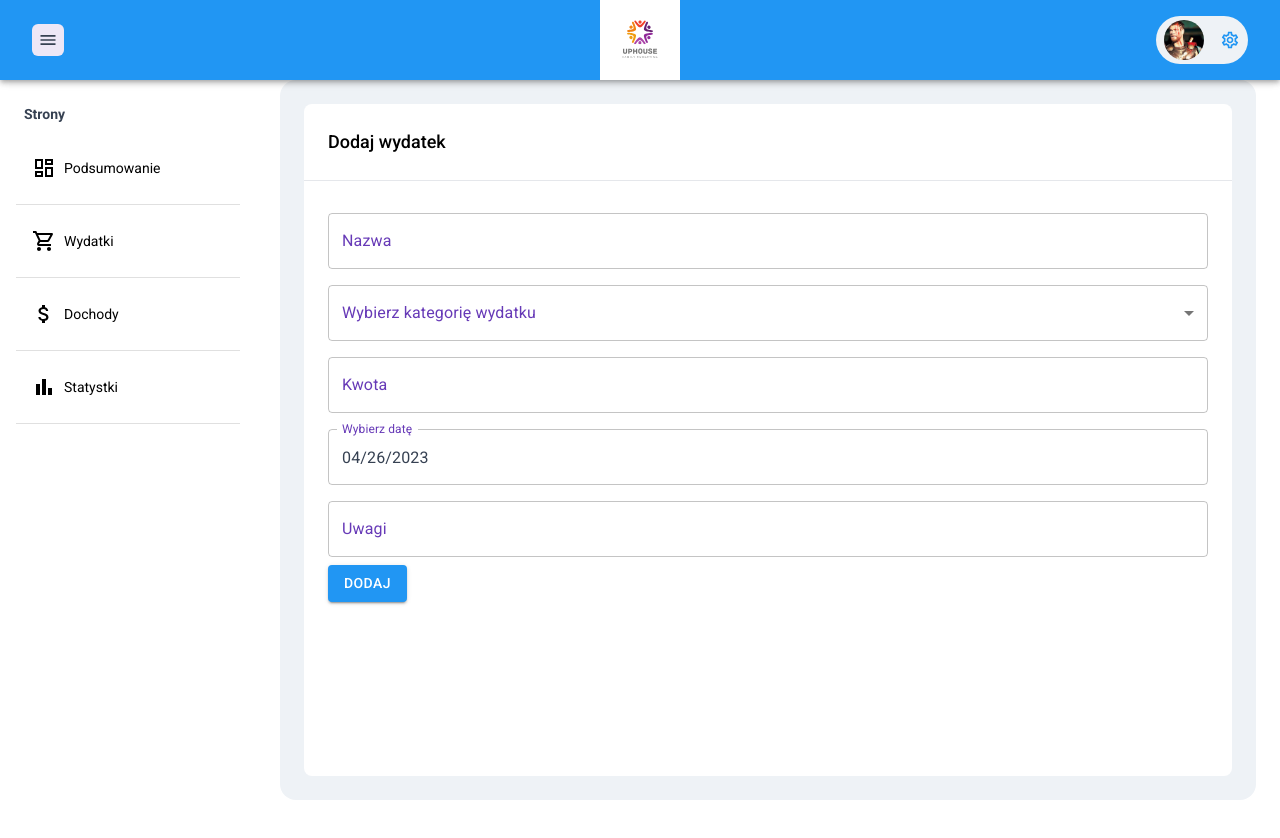
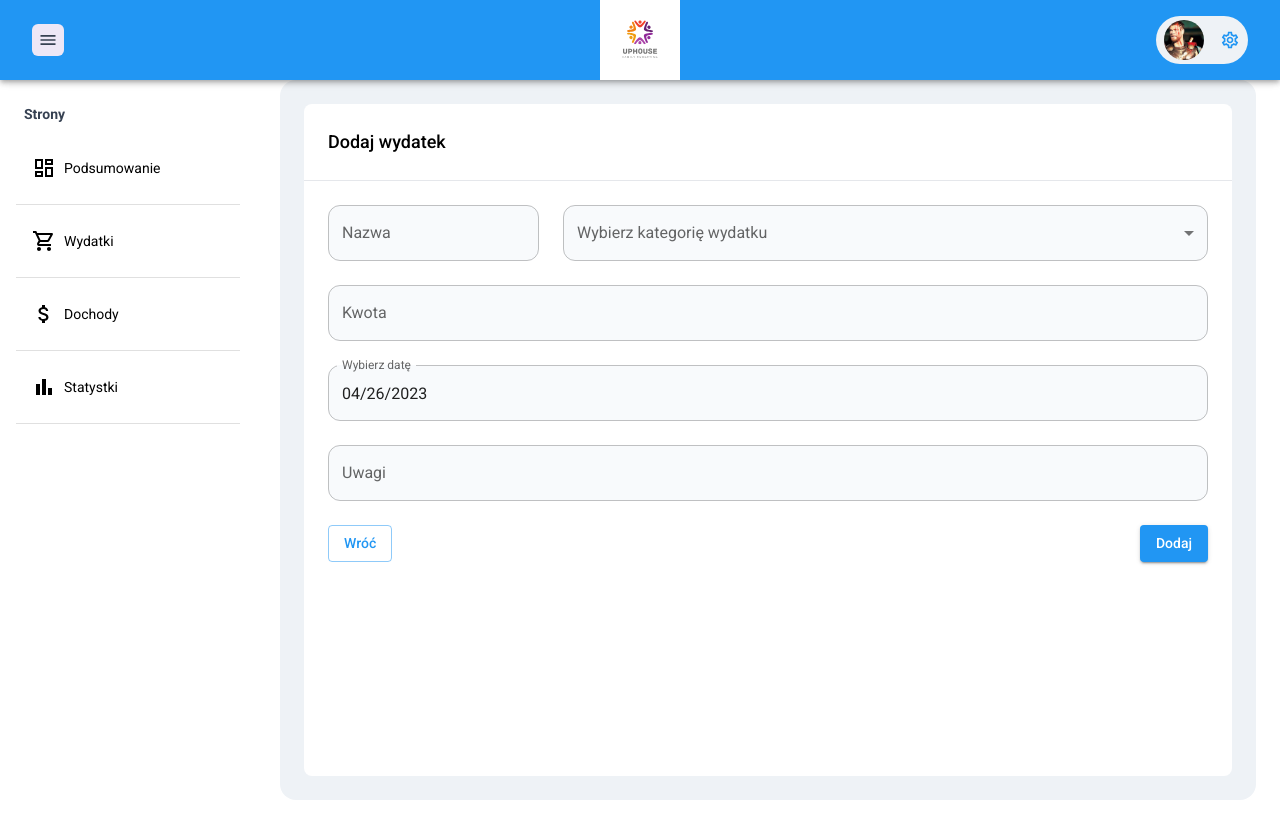
Before and after one commit to MateuszMyrcik/family-budget-web-app, a Next.js app: page /expense in a window 1280 px wide. Shown: the top 838 px of the page. Built offline with nearby package versions, Linux system fonts and the light colour scheme.

Commit message:
feat(expenses): form styling, mui global theme refactor

```diff
--- a/src/app/layout/constants.tsx
+++ b/src/app/layout/constants.tsx
@@ -5,8 +5,10 @@ import {
   ShoppingCartOutlined,
 } from "@mui/icons-material";
 
+export type PathName = "/" | "/expenses" | "/incomes" | "/stats";
+
 type NavItem = {
-  path: string;
+  path: PathName;
   label: string;
   suffix?: JSX.Element;
 };
--- a/src/app/layout/index.ts
+++ b/src/app/layout/index.ts
@@ -1,2 +1,3 @@
 export { PrimaryTemplate } from "./PrimaryTemplate";
 export { LayoutContext, LayoutProvider, useLayout } from "./Context";
+export { getRoutePath } from "./lib";
--- /dev/null
+++ b/src/app/layout/lib.ts
@@ -0,0 +1,6 @@
+import { NAV_ITEMS, PathName } from "./constants";
+
+export const getRoutePath = (path: PathName): string => {
+  const navItem = NAV_ITEMS.find((item) => item.path === path);
+  return navItem ? navItem.path : "/";
+};
--- a/src/pages/_app.tsx
+++ b/src/pages/_app.tsx
@@ -18,6 +18,44 @@ const roboto = Roboto({
 });
 
 const theme = createTheme({
+  components: {
+    MuiOutlinedInput: {
+      styleOverrides: {
+        root: {
+          borderRadius: 12,
+        },
+      },
+    },
+    MuiInputBase: {
+      styleOverrides: {
+        root: {
+          backgroundColor: "#F8FAFC",
+        },
+      },
+    },
+    MuiFormGroup: {
+      styleOverrides: {
+        root: {
+          gap: 24,
+          paddingBottom: 24,
+        },
+      },
+    },
+  },
+  typography: {
+    button: {
+      // fontFamily: roboto
+      textTransform: "capitalize",
+    },
+    fontFamily: [
+      "Roboto",
+      "-apple-system",
+      "BlinkMacSystemFont",
+      '"Segoe UI"',
+      "Arial",
+      "sans-serif",
+    ].join(","),
+  },
   palette: {
     background: {
       default: "#ffffff",
@@ -28,12 +66,12 @@ const theme = createTheme({
       dark: "#1e88e5",
       contrastText: "#ffffff",
     },
-    secondary: {
-      light: "#ede7f6",
-      main: "#673ab7",
-      dark: "#5e35b1",
-      contrastText: "#ffffff",
-    },
+    // secondary: {
+    //   light: "#ede7f6",
+    //   main: "#673ab7",
+    //   dark: "#5e35b1",
+    //   contrastText: "#ffffff",
+    // },
     success: {
       light: "#b9f6ca",
       main: "#00e676",
@@ -44,29 +82,28 @@ const theme = createTheme({
       main: "#f44336",
       dark: "#c62828",
     },
-    warning: {
-      light: "#fff8e1",
-      main: "#ffe57f",
-      dark: "#ffc107",
-    },
-    info: {
-      light: "#eef2f6",
-      main: "#2196f3",
-      dark: "#1e88e5",
-    },
-    grey: {
-      50: "#F8FAFC",
-      100: "#EEF2F6",
-      200: "#E3E8EF",
-      300: "#CDD5DF",
-      500: "#697586",
-      600: "#4B5565",
-      700: "#364152",
-      900: "#121926",
-    },
+    // warning: {
+    //   light: "#fff8e1",
+    //   main: "#ffe57f",
+    //   dark: "#ffc107",
+    // },
+    // info: {
+    //   light: "#eef2f6",
+    //   main: "#2196f3",
+    //   dark: "#1e88e5",
+    // },
+    // grey: {
+    //   50: "#F8FAFC",
+    //   100: "#EEF2F6",
+    //   200: "#E3E8EF",
+    //   300: "#CDD5DF",
+    //   500: "#697586",
+    //   600: "#4B5565",
+    //   700: "#364152",
+    //   900: "#121926",
+    // },
     text: {
-      primary: "#364152",
-      secondary: "#673ab7",
+      primary: "#212121",
     },
   },
 });
--- a/src/shared/ui-kit/forms/text-field/index.tsx
+++ b/src/shared/ui-kit/forms/text-field/index.tsx
@@ -2,12 +2,11 @@ import {
   TextField as MuiTextField,
   TextFieldProps as MuiTextFieldProps,
 } from "@mui/material";
-import { clsx } from "clsx";
 
 type TextFieldProps = {} & MuiTextFieldProps;
 
 export const TextField = (props: TextFieldProps) => {
-  const { className, ...rest } = props;
-  const textFieldClasses = clsx(className, "w-full");
-  return <MuiTextField className={textFieldClasses} {...props} />;
+  return (
+    <MuiTextField sx={{ borderRadius: "12px" }} color="primary" {...props} />
+  );
 };
--- a/src/views/expense/index.tsx
+++ b/src/views/expense/index.tsx
@@ -1,4 +1,4 @@
-import { PrimaryTemplate } from "@/app/layout";
+import { getRoutePath, PrimaryTemplate } from "@/app/layout";
 import { Controller, useForm } from "react-hook-form";
 
 import { yupResolver } from "@hookform/resolvers/yup";
@@ -10,6 +10,7 @@ import { Button, DatePicker, Field, Select, TextField } from "@/shared/ui-kit";
 import { getExpenseCategoriesItems } from "./lib";
 import { FormGroup } from "@mui/material";
 import { ExpenseCategory } from "@/shared/domain";
+import Link from "next/link";
 
 type FormValues = {
   comment: string;
@@ -65,7 +66,7 @@ export const ExpenseView = () => {
       <PrimaryTemplate>
         <PrimaryTemplate.Content title="Dodaj wydatek">
           <form onSubmit={handleSubmit(onSubmit)}>
-            <Field>
+            <FormGroup row>
               <Controller
                 name="name"
                 control={control}
@@ -79,9 +80,7 @@ export const ExpenseView = () => {
                   />
                 )}
               />
-            </Field>
 
-            <Field>
               <Controller
                 name="category"
                 control={control}
@@ -94,9 +93,8 @@ export const ExpenseView = () => {
                   />
                 )}
               />
-            </Field>
-
-            <Field>
+            </FormGroup>
+            <FormGroup>
               <Controller
                 name="amountValue"
                 control={control}
@@ -116,9 +114,7 @@ export const ExpenseView = () => {
                   />
                 )}
               />
-            </Field>
 
-            <Field>
               <Controller
                 name="date"
                 control={control}
@@ -137,9 +133,7 @@ export const ExpenseView = () => {
                   />
                 )}
               />
-            </Field>
 
-            <Field>
               <Controller
                 name="comment"
                 control={control}
@@ -153,10 +147,18 @@ export const ExpenseView = () => {
                   />
                 )}
               />
-            </Field>
+            </FormGroup>
 
-            <div>
-              <Button type="submit" variant="contained" className="min-w-24">
+            <div className="flex place-content-between">
+              <Button variant="outlined">
+                <Link href={getRoutePath("/expenses")}>Wróć</Link>
+              </Button>
+              <Button
+                color="primary"
+                type="submit"
+                variant="contained"
+                className="min-w-24"
+              >
                 Dodaj
               </Button>
             </div>
--- a/src/views/expenses/index.tsx
+++ b/src/views/expenses/index.tsx
@@ -2,7 +2,7 @@ import { PrimaryTemplate } from "@/app/layout";
 import { RootState, store } from "@/app/store";
 import { MovingOutlined } from "@mui/icons-material";
 
-import { Button } from "@mui/material";
+import { Box, Button, Typography } from "@mui/material";
 import clsx from "clsx";
 
 import { useRouter } from "next/router";
@@ -19,18 +19,25 @@ export const ExpensesView = () => {
         <PrimaryTemplate>
           <PrimaryTemplate.Content title="Zarządzaj wydatkami">
             <>
-              <div className="flex justify-between">
-                <div
-                  className={clsx(
-                    "text-base",
+              <Box
+                sx={{
+                  display: "flex",
+                  justifyContent: "space-between",
+                  alignItems: "center",
+                }}
+                pb={2}
+              >
+                <Typography
+                  variant="body1"
+                  color={
                     isValuePositive(getTotalAmount(expenses))
-                      ? "text-success-main"
-                      : "text-error-main"
-                  )}
+                      ? "success.main"
+                      : "error.main"
+                  }
                 >
                   {getTotalAmount(expenses)}
-                  <MovingOutlined></MovingOutlined>
-                </div>
+                  <MovingOutlined />
+                </Typography>
                 <Button
                   onClick={() => {
                     push("/expense");
@@ -39,7 +46,7 @@ export const ExpensesView = () => {
                 >
                   Dodaj nową transakcję
                 </Button>
-              </div>
+              </Box>
 
               <div className="flex flex-col gap-2 text-sm">
                 {expenses.map(({ amount, date, name, category }, index) => (
```
